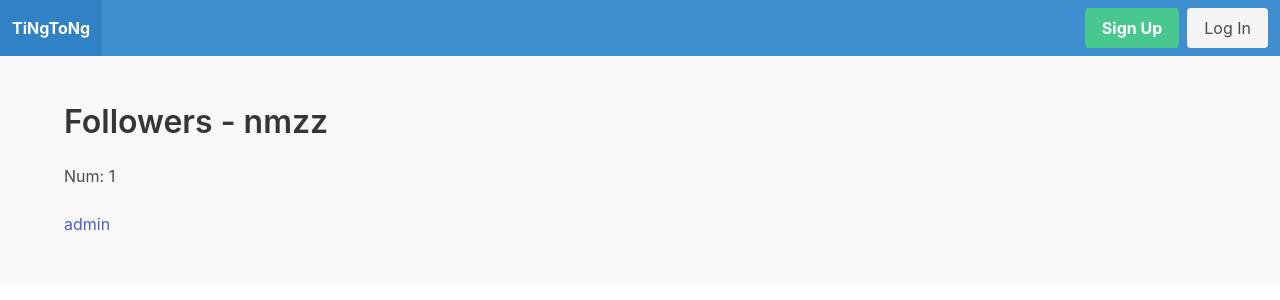
After one commit to nmzz209741/TingTong, a Django app: a page that uses apps/tingerprofile/templates/tingerprofile/followers.html in a window 1280 px wide. The commit adds this page. Shown: the top 300 px of the page. Run offline with Django 3.2, Linux system fonts and the light colour scheme; data comes from the database, SQL or seed files in the repository; both versions use the stored data as it was after the commit; parts of the project's set-up code (start-up, migrations or seed data) failed here and were passed over.

Commit message:
followers displayed;

```diff
--- /dev/null
+++ b/apps/tingerprofile/templates/tingerprofile/followers.html
@@ -0,0 +1,27 @@
+{% extends 'core/base.html' %}
+{% load humanize %}
+{% block content %}
+<div class="container">
+  <div class="columns">
+    <div class="column is-column">
+      <h1 class="title">
+        Followers - {{user.username}}
+      </h1>
+      <p>Num: {{user.tingerprofile.followed_by.count}}</p>
+    </div>
+  </div>
+  <div class="columns">
+    <div class="column is-8">
+      {% for tinger in user.tingerprofile.followed_by.all %}
+      <p><a href="{% url 'tingerprofile' tinger.user.username %}">{{tinger.user.username}}</a></p>
+      {% empty %}
+        {% if request.user == user %}
+          <p>Sorry, you don't have any followers.</p>
+        {% else %}
+          <p>{{user.username}} doesn't have any followers.</p>
+        {%endif%}
+      {% endfor %}
+    </div>
+  </div>
+</div>
+{% endblock %}
--- a/apps/tingerprofile/templates/tingerprofile/tingerprofile.html
+++ b/apps/tingerprofile/templates/tingerprofile/tingerprofile.html
@@ -5,7 +5,9 @@
   <div class="columns">
     <div class="column is-12">
       <h1 class="title">{{user.username}}</h1>
-      <p>Followers: {{ user.tingerprofile.followed_by.count }}</p>
+      <p>
+        <a href="{% url 'followers' user.username %}">
+        Followers: {{ user.tingerprofile.followed_by.count }}</a></p>
       <p>Follows: {{ user.tingerprofile.follows.count }}</p>
 
       {% if user !=  request.user %}
--- a/apps/tingerprofile/views.py
+++ b/apps/tingerprofile/views.py
@@ -26,3 +26,7 @@ def unfollow_tinger(request, username):
   request.user.tingerprofile.follows.remove(user.tingerprofile)
 
   return redirect('tingerprofile', username=username)
+
+def followers(request, username):
+  user = get_object_or_404(User, username=username)
+  return render(request, 'tingerprofile/followers.html', {'user': user})
--- a/tingtong/urls.py
+++ b/tingtong/urls.py
@@ -17,7 +17,7 @@ from django.contrib import admin
 from django.urls import path, include
 from apps.core.views import frontpage, signup
 from apps.feed.views import feed, search
-from apps.tingerprofile.views import tingerprofile, follow_tinger, unfollow_tinger
+from apps.tingerprofile.views import tingerprofile, follow_tinger, unfollow_tinger, followers
 from apps.feed.api import api_add_ting
 from django.contrib.auth import views
 
@@ -42,6 +42,7 @@ urlpatterns = [
     path('u/<str:username>/', tingerprofile, name='tingerprofile'),
     path('u/<str:username>/follow/', follow_tinger, name='follow_tinger'),
     path('u/<str:username>/unfollow/', unfollow_tinger, name='unfollow_tinger'),
+    path('u/<str:username>/followers/', followers, name='followers'),
 
     #
     # API
```
Also changed, not shown: db.sqlite3.
